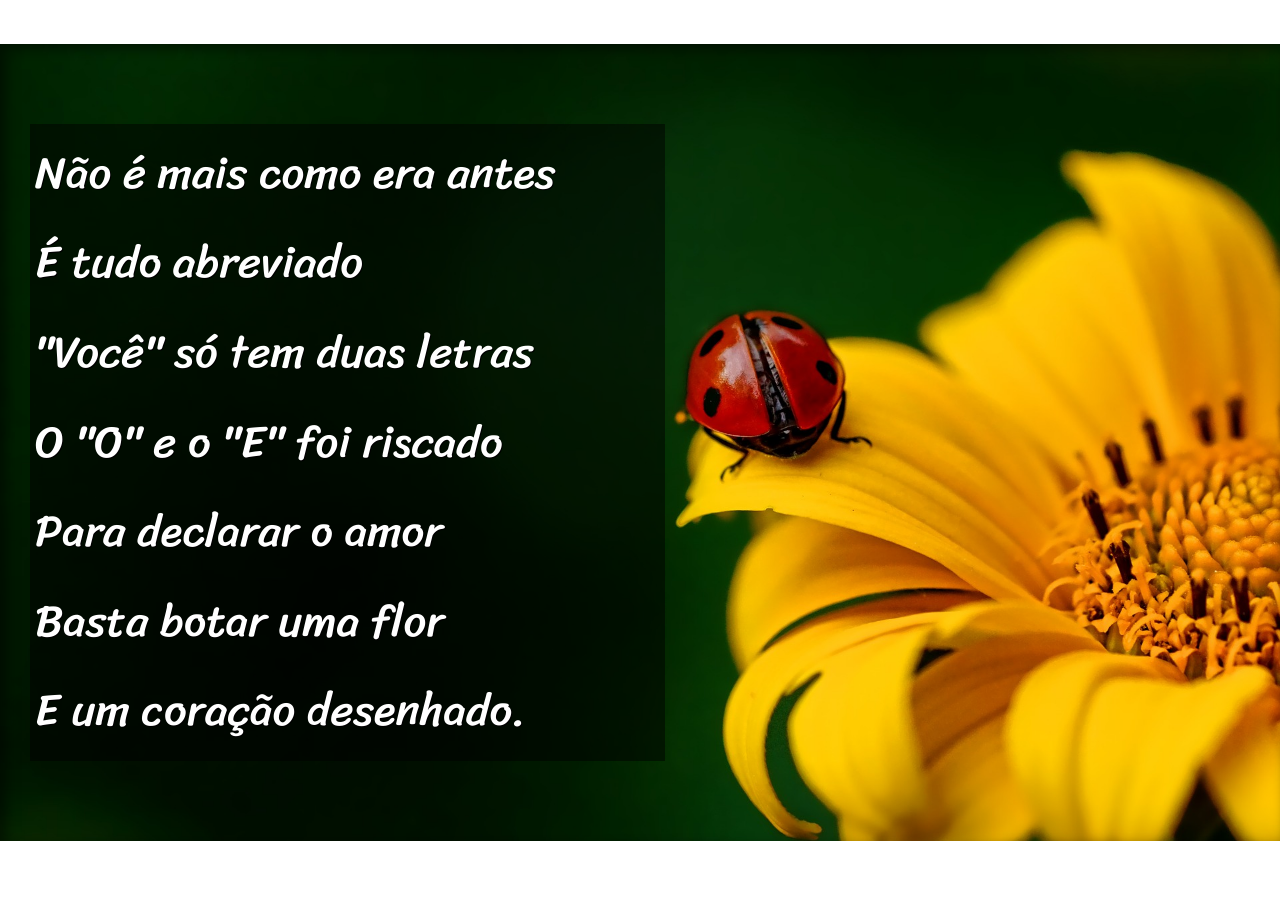
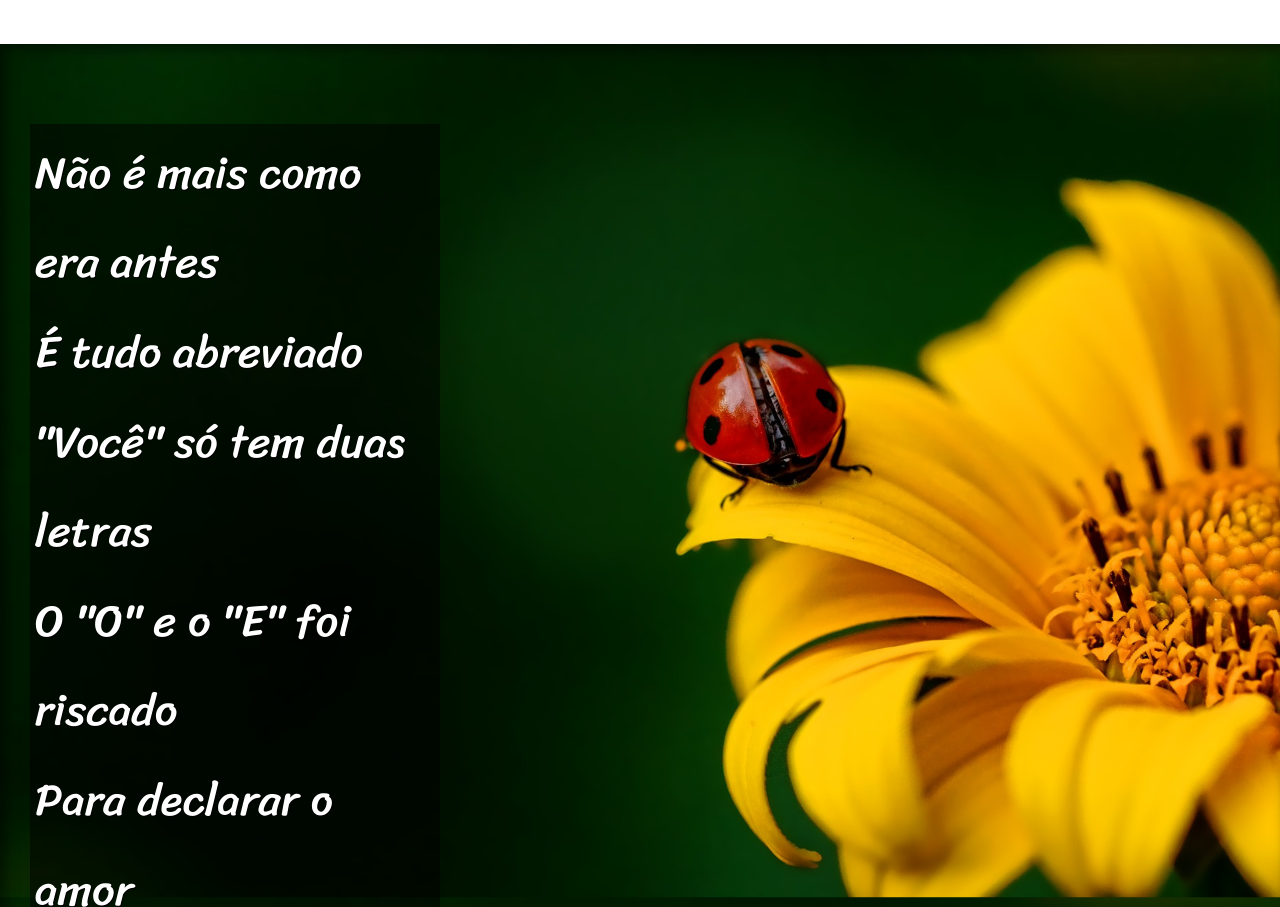
Before and after one commit to WAGUNA-SS/projeto-cordel, a plain HTML site: page index.html in a window 1280 px wide. Shown: the part 1040-1947 px from the top of the page. Drawn offline with Linux system fonts and the light colour scheme.

Commit message:
Update style.css

```diff
--- a/style.css
+++ b/style.css
@@ -81,7 +81,8 @@ section.imagem {
 section.imagem > p {
     display: inline-block;
     background-color: rgba(0, 0, 0, 0.500);
-    width: 50%;
+    width: 400px;
+    min-width: 300px;
     padding: 5px;
     text-shadow: 1px 1px 0px black;
 }
```
